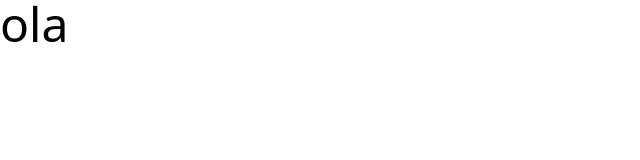
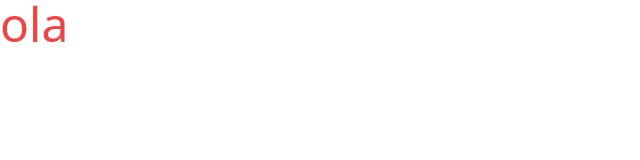
Before and after one commit to Gustavonn07/GTI-Trainee-03, a website: page index.html in a window 1280 px wide. Shown: the whole page, without its empty margins (0-640 px from the left). Drawn offline with Linux system fonts and the light colour scheme.

Commit message:
add arquivo tailwind

```diff
--- a/index.html
+++ b/index.html
@@ -8,6 +8,6 @@
     <title>Document</title>
 </head>
 <body>
-    <h1 class="text-5xl">ola</h1>
+    <h1 class="text-5xl text-red-500">ola</h1>
 </body>
 </html>
--- a/package.json
+++ b/package.json
@@ -10,6 +10,7 @@
   "license": "ISC",
   "dependencies": {
     "autoprefixer": "^10.4.16",
-    "postcss": "^8.4.31"
+    "postcss": "^8.4.31",
+    "tailwindcss": "^3.3.5"
   }
 }
```
Also changed, not shown: src/dist/output.css, 1 other file.
